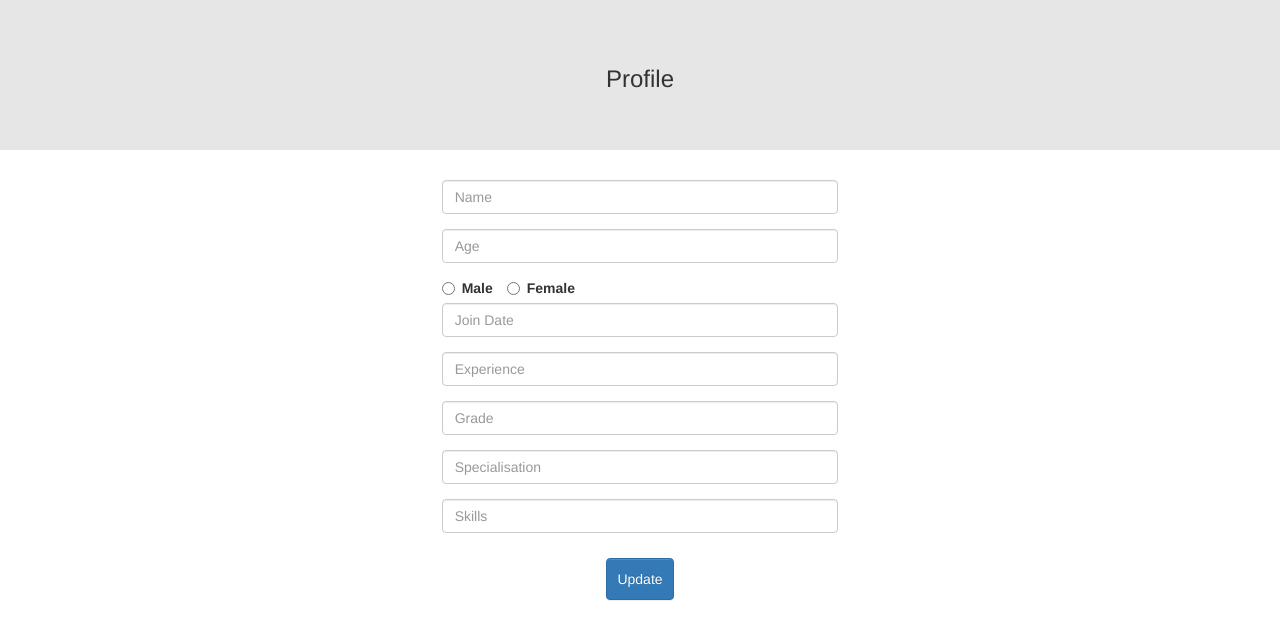
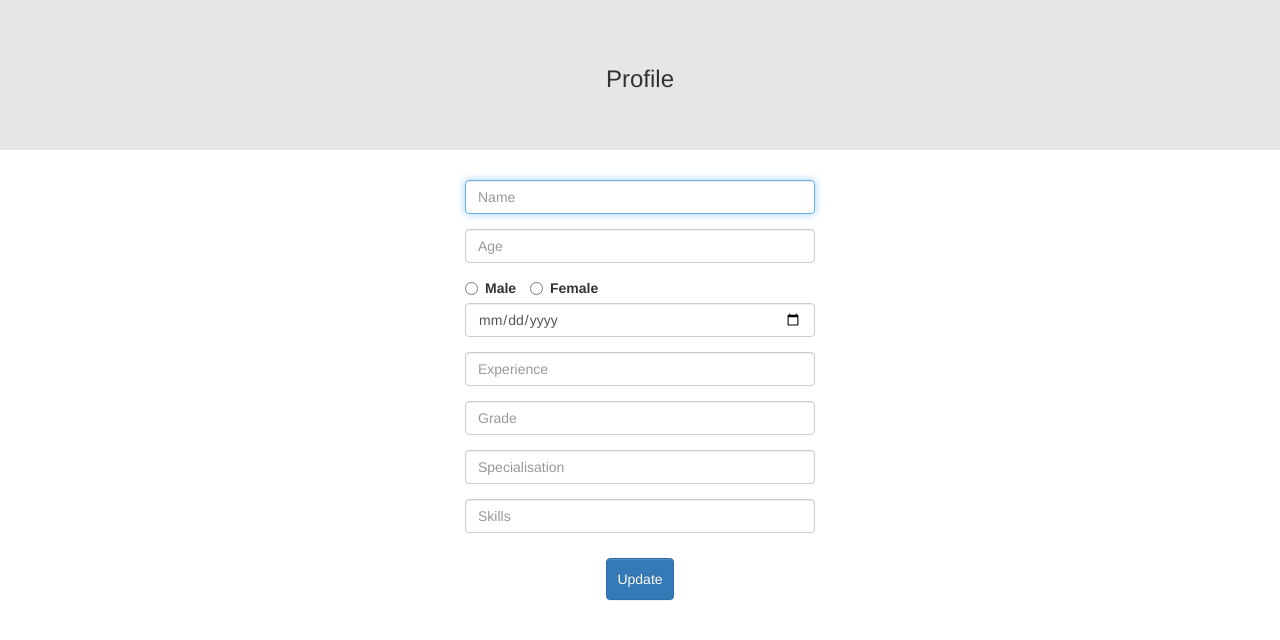
Before and after one commit to gokulnathgm/Employee-Space, a website: page public/views/index.html at #!/profile in a window 1280 px wide. Shown: the part 54-694 px from the top of the page. Drawn offline with nearby package versions, Linux system fonts and the light colour scheme; some packages are replaced by stand-ins of ours.

Commit message:
Added form validations

```diff
--- a/public/controllers/controller.js
+++ b/public/controllers/controller.js
@@ -18,14 +18,15 @@ spaceApp.config(function($stateProvider, $urlRouterProvider) {
 });
 
 spaceApp.controller('AppCtrl', function ($scope, $http, $state) {
-	console.log("Controller ready!");
+	console.log('Controller ready!');
 
 	$scope.login = function() {
+		console.log('Login called!');
 		console.log($scope.user);
 
 		$http.post('/login', $scope.user).success(function(response) {
 			if (response != null) {
-				console.log("Successfully logged in!");
+				console.log('Successfully logged in!');
 				console.log(response);
 				$state.go('profile');
 			}
@@ -34,16 +35,22 @@ spaceApp.controller('AppCtrl', function ($scope, $http, $state) {
 	};
 
 	$scope.signup = function() {
+		console.log('Signup called!');
 		console.log($scope.user);
 
 		$http.post('/signup', $scope.user).success(function(response) {
 			console.log(response);
 
 			if (response != null) {
-				console.log("Successfully created new employee!");
+				console.log('Successfully created new employee!');
 				$state.go('profile');
 			}
 		});
 	};
 
+	$scope.update = function () {
+		console.log('Update called!');
+		console.log($scope.user);
+	};
+
 });
--- a/public/views/profile.html
+++ b/public/views/profile.html
@@ -1,64 +1,65 @@
 <div class="jumbotron text-center" style="background-color:#e6e6e6;"><h3>Profile</h3></div>
-<!-- <div class=container> -->
-
+<div class=container>
+<form role="form" ng-submit="update()">
 	<div class="width-30" style="width:100%; display: flex; flex-direction:column;">
-
-		<div class="form-group" >
+		<div class="form-group">
 			<div class="col-md-4 col-md-offset-4">
-				<input type="text" class="form-control" id="name" placeholder="Name">
+				<input type="text" class="form-control" ng-model="user.name" id="name" placeholder="Name" autofocus required>
 			</div>
 		</div>
 
 		<div class="form-group">
 			<div class="col-md-4 col-md-offset-4">
-				<input type="text" class="form-control" id="age" placeholder="Age">
+				<input type="number" class="form-control" ng-model="user.age" id="age" placeholder="Age" required>
 			</div>
 		</div>
 
 		<div class="col-md-4 col-md-offset-4">
 			<div class="radio-inline">
-				<label><input type="radio" value="">Male</label>
+				<label><input type="radio" ng-model="user.gender" name="gender" value="male">Male</label>
+				<!-- <label><input type="radio" ng-model="user.gender" name="gender" value="female">Female</label> -->
 			</div>
 			<div class="radio-inline">
-				<label><input type="radio" value="">Female</label>
+				<label><input type="radio" ng-model="user.gender" name="gender" value="female">Female</label>
 			</div>
 		</div>
 
 		<div class="form-group">
 			<div class="col-md-4 col-md-offset-4">
-				<input type="text" class="form-control" id="joinDate" placeholder="Join Date">
+				<input type="date" class="form-control" ng-model="user.joindate" id="joinDate" placeholder="Join Date">
 			</div>
 		</div>
 
 		<div class="form-group">
 			<div class="col-md-4 col-md-offset-4">
-				<input type="text" class="form-control" id="experience" placeholder="Experience">
+				<input type="number" min="0" class="form-control" ng-model="user.experience" id="experience" placeholder="Experience" required>
 			</div>
 		</div>
 
 		<div class="form-group">
 			<div class="col-md-4 col-md-offset-4">
-				<input type="text" class="form-control" id="grade" placeholder="Grade">
+				<input type="text" class="form-control" ng-model="user.grade" id="grade" placeholder="Grade" required>
 			</div>
 		</div>
 
 		<div class="form-group">
 			<div class="col-md-4 col-md-offset-4">
-				<input type="text" class="form-control" id="specialisation" placeholder="Specialisation">
+				<input type="text" class="form-control" ng-model="user.specialisation" id="specialisation" placeholder="Specialisation" required>
 			</div>
 		</div>
 
 		<div class="form-group">
 			<div class="col-md-4 col-md-offset-4">
-				<input type="text" class="form-control" id="skills" placeholder="Skills">
+				<input type="text" class="form-control" ng-model="user.skills" id="skills" placeholder="Skills" required>
 			</div>
 		</div>
 
 
 		<div class="button-group" style="display:flex; flex-direction:column; align-items:center; justify-content: center;">
 			<div class="button1"  style="align-self:center;">
-				<button type="button" class="btn btn-primary" style="padding:10px; margin:10px;">Update</button>
+				<button type="submit" class="btn btn-primary" style="padding:10px; margin:10px;">Update</button>
 			</div>
 		</div>
 	</div>
-<!-- </div> -->
+	</form>
+</div>
```
Also changed, not shown: public/views/home.html (+6 -4 lines).
